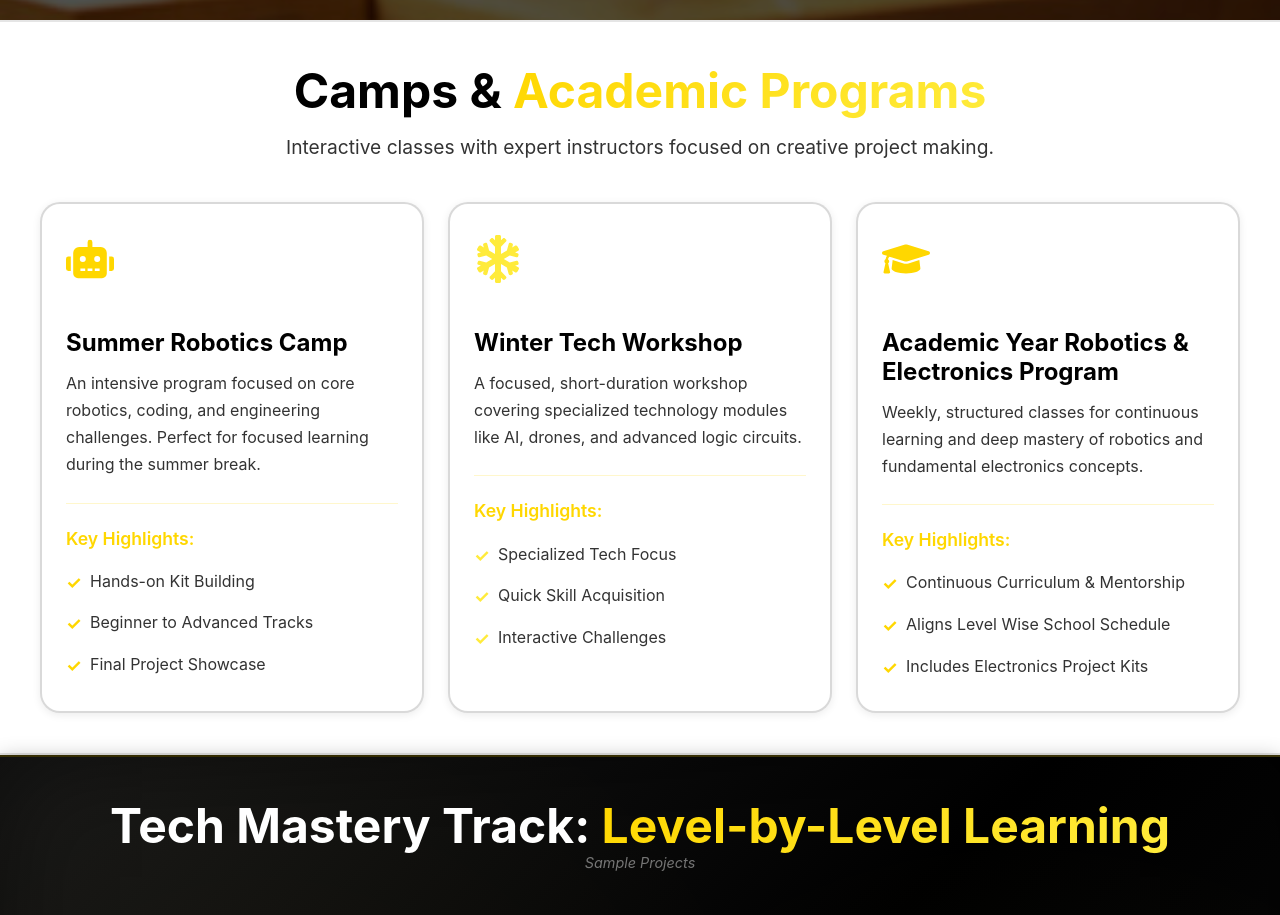
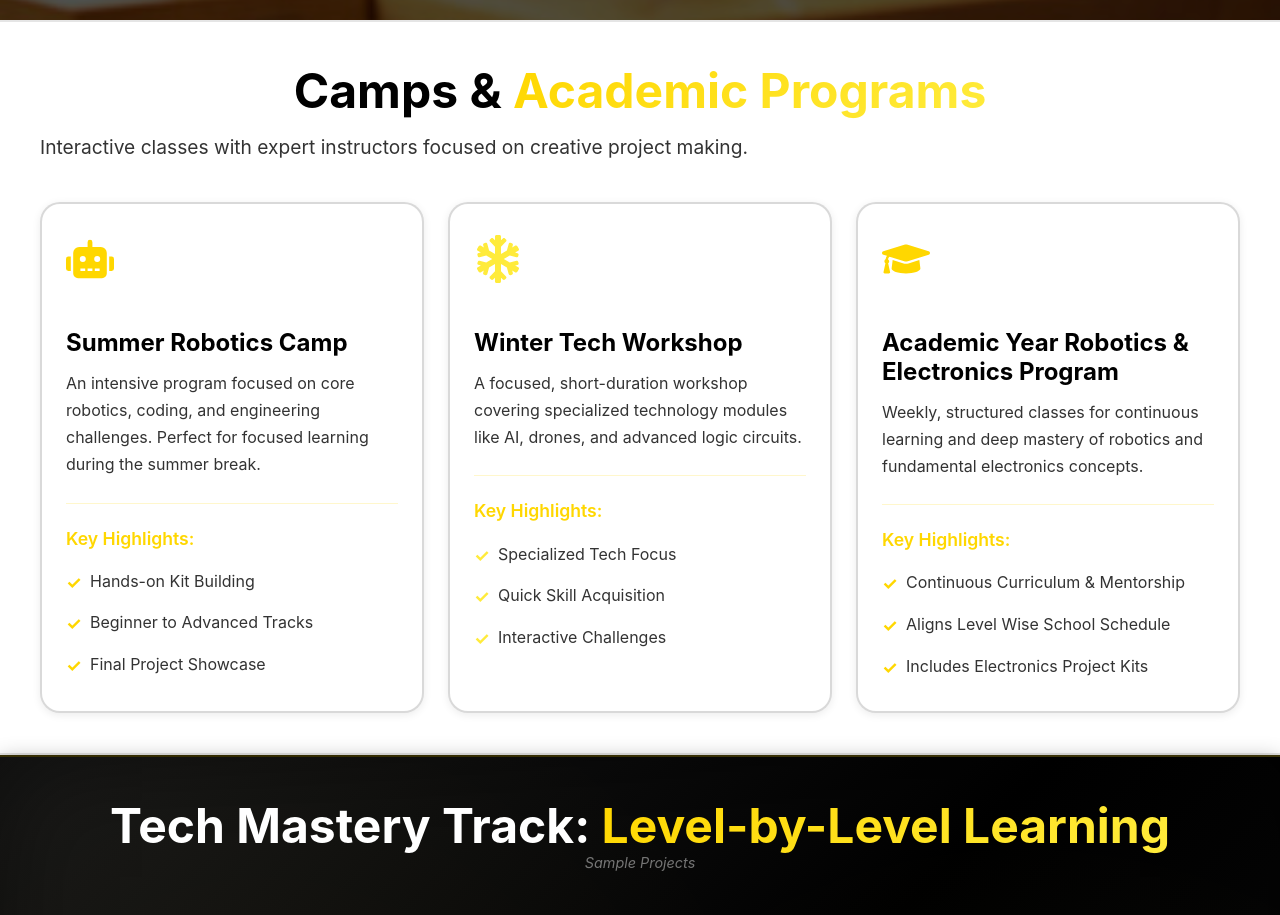
Before and after one commit to sahillpawar/SchoolWEB, a React (Vite) app: page / in a window 1280 px wide. Shown: the part 780-1695 px from the top of the page. Built offline with nearby package versions, Linux system fonts and the light colour scheme.

Commit message:
Update some content

```diff
--- a/src/components/Programs/Programs.module.css
+++ b/src/components/Programs/Programs.module.css
@@ -32,7 +32,7 @@
 }
 
 .sectionSubtitle {
-  text-align: center;
+  text-align: auto;
   color: var(--text-secondary);
   font-size: 1.2rem;
   margin-bottom: var(--spacing-lg);
```
